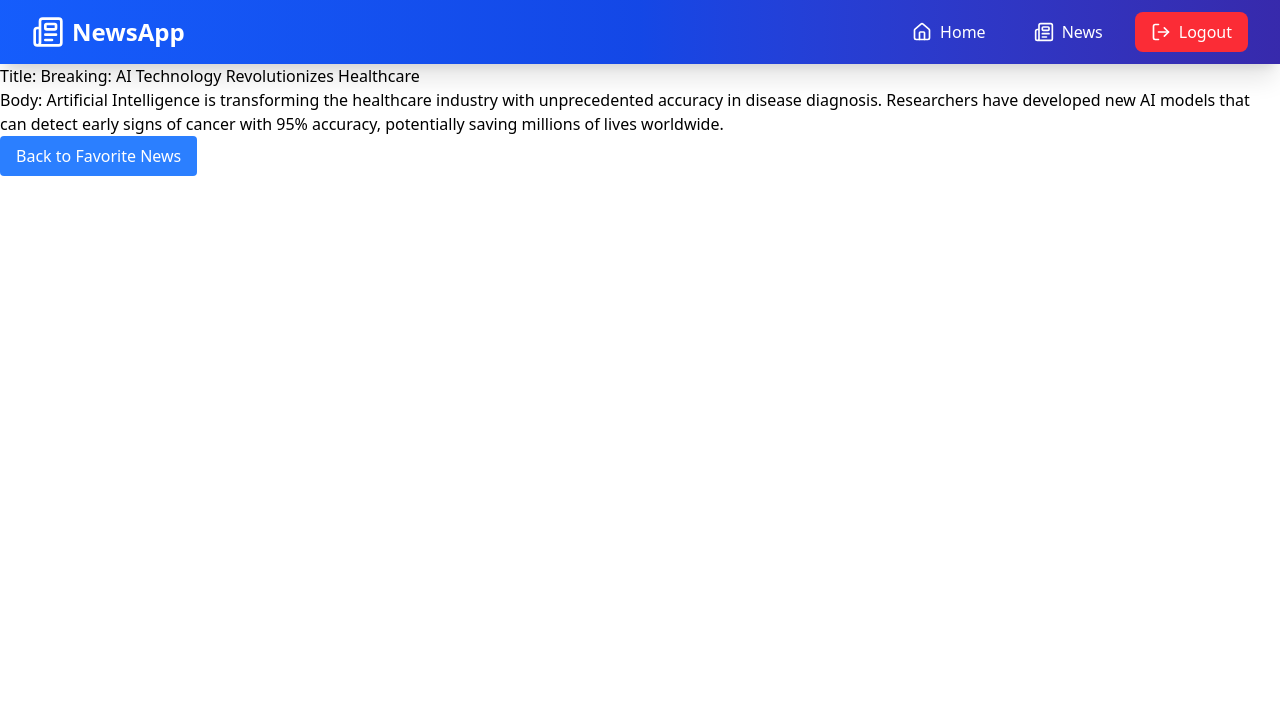
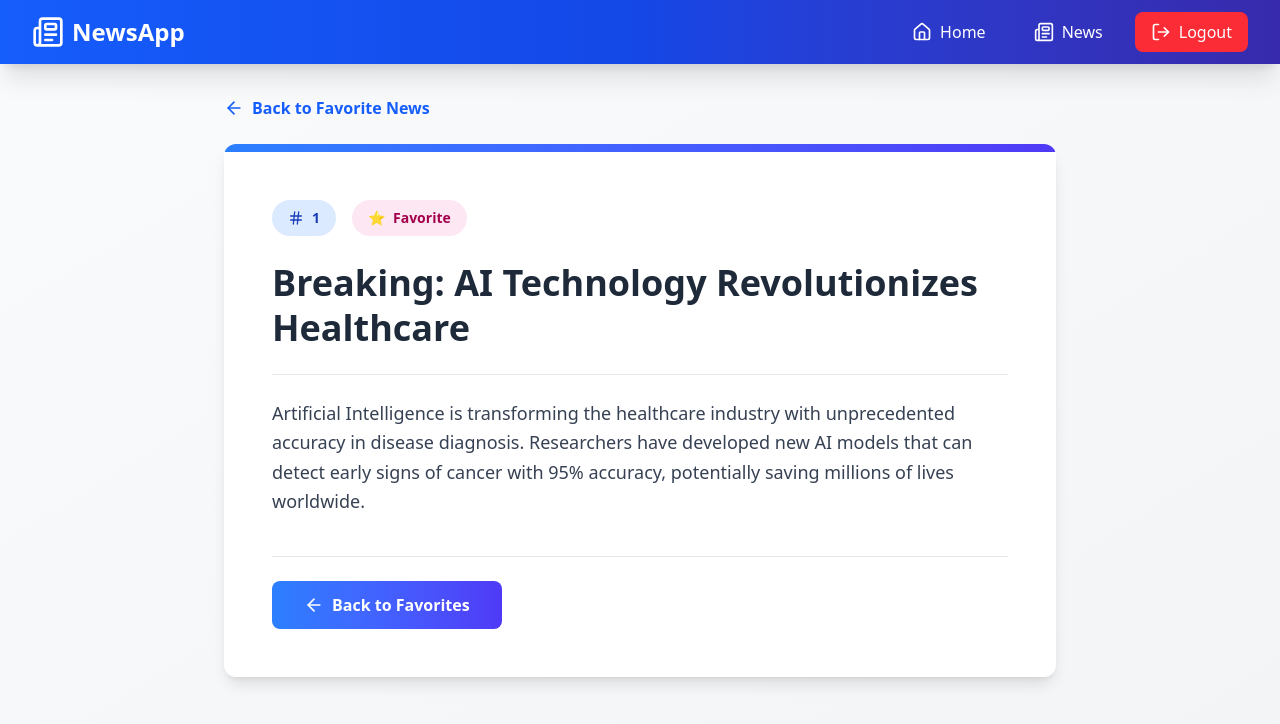
Before and after one commit to anglczbla/news-app-react, a React (Vite) app: page /favoriteNews/1 in a window 1280 px wide. Shown: the top 724 px of the page. Built offline with nearby package versions, Linux system fonts and the light colour scheme; sample sign-in values are in the browser's storage.

Commit message:
add ui detail news

```diff
--- a/src/components/Dashboard.jsx
+++ b/src/components/Dashboard.jsx
@@ -1,4 +1,4 @@
-import { Heart, HeartOff, Search } from "lucide-react";
+import { ArrowRight, Heart, HeartOff, Search } from "lucide-react";
 import { useContext } from "react";
 import { Link, useSearchParams } from "react-router-dom";
 import { AuthContext } from "../context/AuthContext";
@@ -54,30 +54,40 @@ const Dashboard = () => {
             {filterNews.map((item, index) => (
               <div
                 key={item.id}
-                className="bg-white rounded-xl shadow-lg hover:shadow-2xl transition-all duration-300 transform hover:-translate-y-2 overflow-hidden"
+                className="bg-white rounded-xl shadow-lg hover:shadow-2xl transition-all duration-300 transform hover:-translate-y-2 overflow-hidden flex flex-col"
               >
                 <div className="bg-gradient-to-r from-blue-500 to-indigo-600 h-2"></div>
-                <div className="p-6">
+                <div className="p-6 flex flex-col flex-grow">
                   <div className="flex items-start justify-between mb-4">
                     <h3 className="text-xl font-bold text-gray-800 flex-1">
                       {item.title}
                     </h3>
-                    <span className="bg-blue-100 text-blue-800 text-xs font-semibold px-3 py-1 rounded-full">
+                    <span className="bg-blue-100 text-blue-800 text-xs font-semibold px-3 py-1 rounded-full ml-2">
                       #{item.id}
                     </span>
                   </div>
-                  <p className="text-gray-600 mb-6 line-clamp-3">{item.body}</p>
-                  <Link to={`/dashboard/${item.id}`}>Detail News</Link>
+                  <p className="text-gray-600 mb-6 line-clamp-3 flex-grow">
+                    {item.body}
+                  </p>
+
+                  <div className="space-y-3 mt-auto">
+                    <Link
+                      to={`/dashboard/${item.id}`}
+                      className="flex items-center justify-center space-x-2 bg-gradient-to-r from-blue-500 to-indigo-600 text-white px-6 py-3 rounded-lg font-semibold hover:from-blue-600 hover:to-indigo-700 transition-all duration-200 transform hover:scale-105 w-full"
+                    >
+                      <span>View Details</span>
+                      <ArrowRight className="h-5 w-5" />
+                    </Link>
+
                     {alreadyFavorite(item.id) ? (
                       <button
                         onClick={() => deleteFavNews(item.id)}
                         className="flex items-center space-x-2 bg-gradient-to-r from-red-500 to-pink-500 text-white px-6 py-3 rounded-lg font-semibold hover:from-red-600 hover:to-pink-600 transition-all duration-200 transform hover:scale-105 w-full justify-center"
                       >
                         <HeartOff className="h-5 w-5" />
-                      <span>Delete Favorite</span>
+                        <span>Remove Favorite</span>
                       </button>
                     ) : (
-                    <div>
                       <button
                         onClick={() => favoriteNews(item, currentUser.email)}
                         className="flex items-center space-x-2 bg-gradient-to-r from-pink-500 to-red-500 text-white px-6 py-3 rounded-lg font-semibold hover:from-pink-600 hover:to-red-600 transition-all duration-200 transform hover:scale-105 w-full justify-center"
@@ -85,8 +95,8 @@ const Dashboard = () => {
                         <Heart className="h-5 w-5" />
                         <span>Add to Favorites</span>
                       </button>
+                    )}
                   </div>
-                  )}
                 </div>
               </div>
             ))}
--- a/src/components/DetailNews.jsx
+++ b/src/components/DetailNews.jsx
@@ -1,35 +1,113 @@
+import { ArrowLeft, Hash } from "lucide-react";
 import { useContext } from "react";
-import { useNavigate, useParams } from "react-router-dom";
+import { useLocation, useNavigate, useParams } from "react-router-dom";
 import { NewsContext } from "../context/NewsContext";
 
 const DetailNews = () => {
   const { id } = useParams();
   const { news, favNews } = useContext(NewsContext);
   const navigate = useNavigate();
+  const location = useLocation();
 
-  const findNews = news.find((news) => news.id == id);
-  const findFavNeWS = favNews.find((news) => news.id == id);
+  const findNews = news.find((item) => item.id == id);
+  const findFavNews = favNews.find((item) => item.id == id);
   const isFromFavorite = location.pathname.includes("/favoriteNews");
 
+  const currentNews = findNews || findFavNews;
+
   return (
-    <div>
-      {!findNews && !findFavNeWS ? (
-        <p>No News</p>
-      ) : (
-        <div>
-          <h1>Title: {findNews?.title || findFavNews?.title}</h1>
-          <p>Body: {findNews?.body || findFavNews?.body}</p>
-        </div>
-      )}
-
+    <div className="min-h-screen bg-gradient-to-br from-gray-50 to-gray-100 py-8">
+      <div className="max-w-4xl mx-auto px-4 sm:px-6 lg:px-8">
+        {/* Back Button */}
         <button
           onClick={() =>
             navigate(isFromFavorite ? "/favoriteNews" : "/dashboard")
           }
-        className="bg-blue-500 text-white px-4 py-2 rounded"
+          className="flex items-center space-x-2 text-blue-600 hover:text-blue-700 font-semibold mb-6 transition-colors group"
         >
+          <ArrowLeft className="h-5 w-5 group-hover:-translate-x-1 transition-transform" />
+          <span>
             {isFromFavorite ? "Back to Favorite News" : "Back to Dashboard"}
+          </span>
         </button>
+
+        {!currentNews ? (
+          <div className="bg-white rounded-xl shadow-lg p-12 text-center">
+            <div className="mb-4">
+              <div className="inline-flex items-center justify-center w-16 h-16 bg-red-100 rounded-full mb-4">
+                <span className="text-3xl">📰</span>
+              </div>
+            </div>
+            <h2 className="text-2xl font-bold text-gray-800 mb-2">
+              News Not Found
+            </h2>
+            <p className="text-gray-600 mb-6">
+              The news article you're looking for doesn't exist or has been
+              removed.
+            </p>
+            <button
+              onClick={() =>
+                navigate(isFromFavorite ? "/favoriteNews" : "/dashboard")
+              }
+              className="bg-gradient-to-r from-blue-500 to-indigo-600 text-white px-6 py-3 rounded-lg font-semibold hover:from-blue-600 hover:to-indigo-700 transition-all"
+            >
+              Go Back
+            </button>
+          </div>
+        ) : (
+          <div className="bg-white rounded-xl shadow-lg overflow-hidden">
+            {/* Header Gradient */}
+            <div className="bg-gradient-to-r from-blue-500 to-indigo-600 h-2"></div>
+
+            {/* Content */}
+            <div className="p-8 md:p-12">
+              {/* Meta Info */}
+              <div className="flex items-center space-x-4 mb-6">
+                <span className="inline-flex items-center space-x-2 bg-blue-100 text-blue-800 text-sm font-semibold px-4 py-2 rounded-full">
+                  <Hash className="h-4 w-4" />
+                  <span>{currentNews.id}</span>
+                </span>
+                {isFromFavorite && (
+                  <span className="inline-flex items-center space-x-2 bg-pink-100 text-pink-800 text-sm font-semibold px-4 py-2 rounded-full">
+                    <span>⭐</span>
+                    <span>Favorite</span>
+                  </span>
+                )}
+              </div>
+
+              {/* Title */}
+              <h1 className="text-3xl md:text-4xl font-bold text-gray-800 mb-6 leading-tight">
+                {currentNews.title}
+              </h1>
+
+              {/* Divider */}
+              <div className="border-t border-gray-200 my-6"></div>
+
+              {/* Body */}
+              <div className="prose prose-lg max-w-none">
+                <p className="text-gray-700 text-lg leading-relaxed whitespace-pre-wrap">
+                  {currentNews.body}
+                </p>
+              </div>
+
+              {/* Footer Actions */}
+              <div className="mt-10 pt-6 border-t border-gray-200">
+                <button
+                  onClick={() =>
+                    navigate(isFromFavorite ? "/favoriteNews" : "/dashboard")
+                  }
+                  className="flex items-center space-x-2 bg-gradient-to-r from-blue-500 to-indigo-600 text-white px-8 py-3 rounded-lg font-semibold hover:from-blue-600 hover:to-indigo-700 transition-all transform hover:scale-105"
+                >
+                  <ArrowLeft className="h-5 w-5" />
+                  <span>
+                    Back to {isFromFavorite ? "Favorites" : "Dashboard"}
+                  </span>
+                </button>
+              </div>
+            </div>
+          </div>
+        )}
+      </div>
     </div>
   );
 };
```
Also changed, not shown: src/components/FavoriteNews.jsx (+40 -16 lines). Lines whose indentation alone changed are shown as unchanged.
